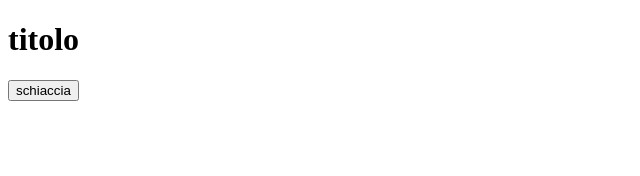
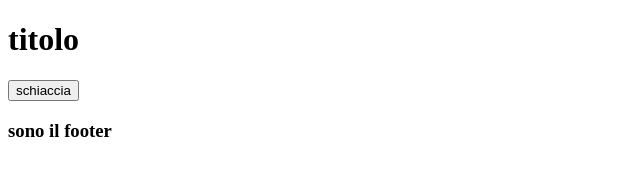
Before and after one commit to francesco-troise/ProgettoMiglioreDelMondo, a plain HTML site: page index.html in a window 1280 px wide. Shown: the whole page, without its empty margins (0-640 px from the left). Drawn offline with Linux system fonts and the light colour scheme.

Commit message:
add footer

```diff
--- a/index.html
+++ b/index.html
@@ -10,6 +10,10 @@
     <body>
         <h1>titolo</h1>
         <button>schiaccia</button>
+
+        <footer>
+            <h3>sono il footer</h3>
+        </footer>
     </body>
 
 </html>
```
